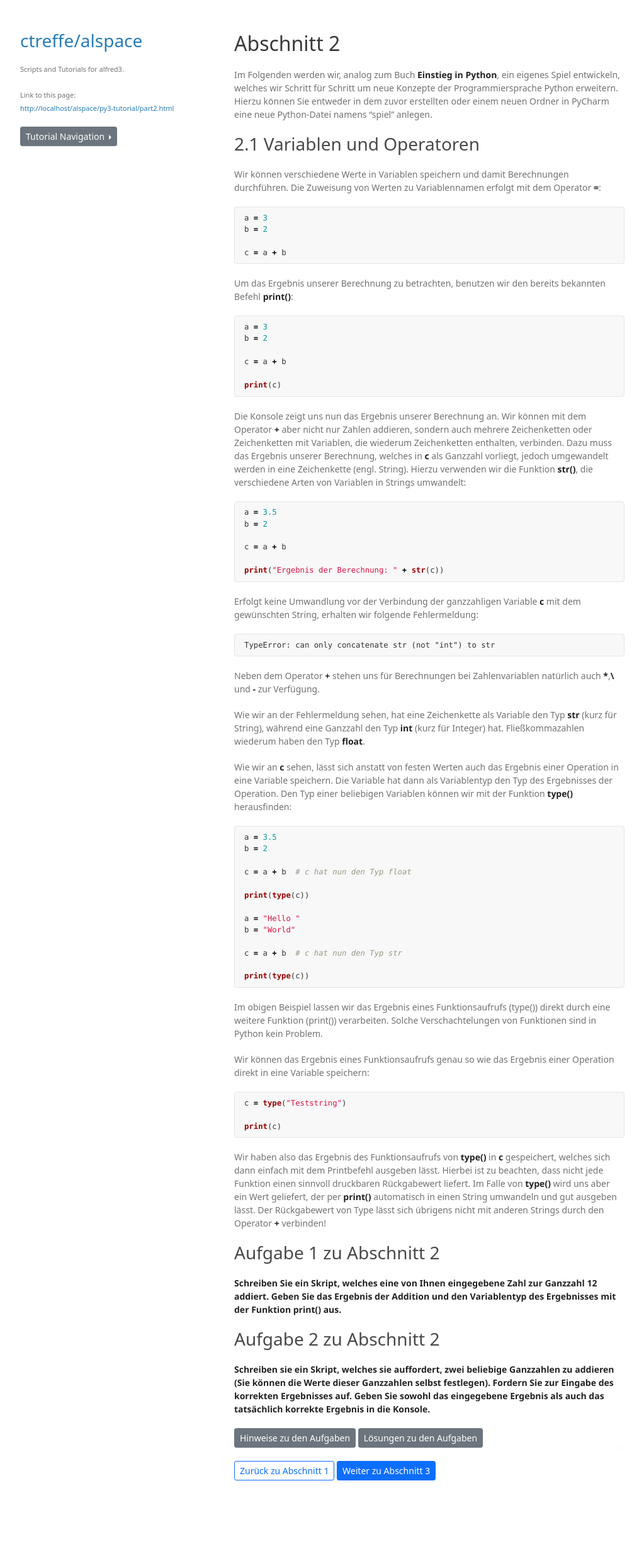
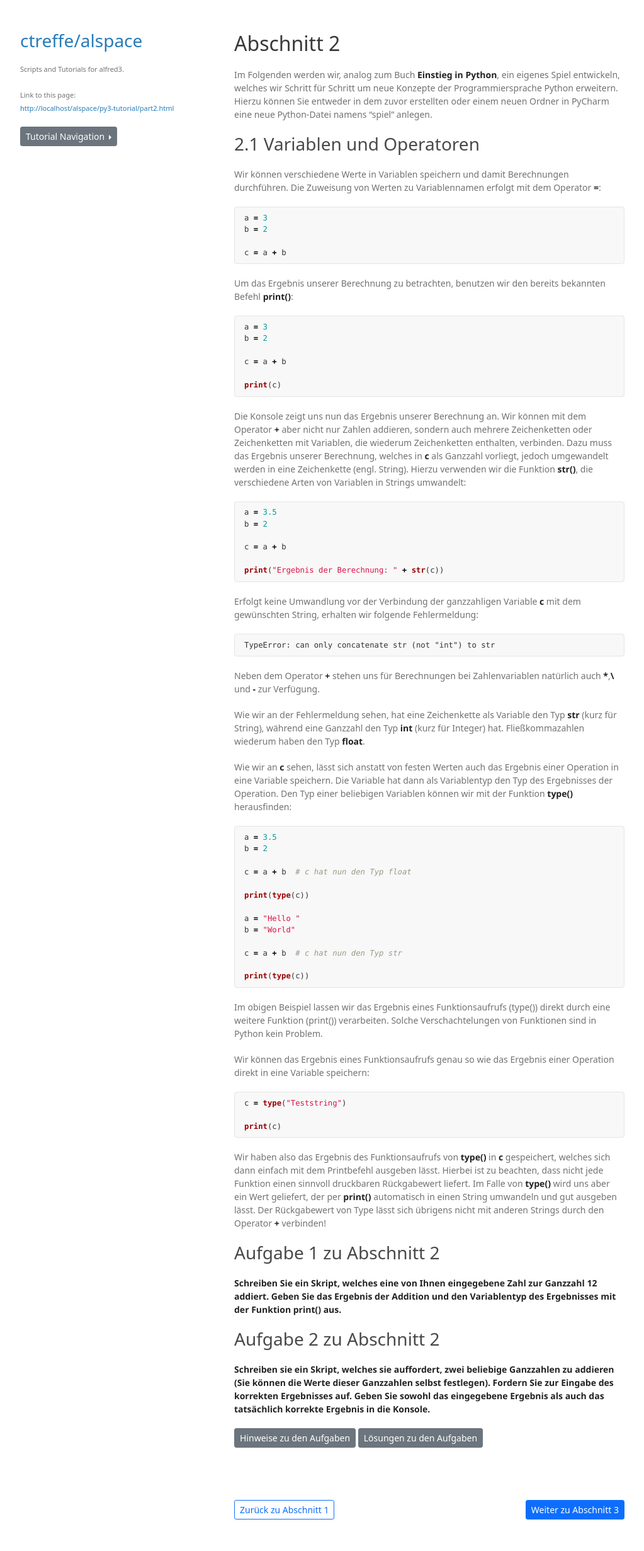
Before and after one commit to ctreffe/alspace, a Jekyll site: the page built from py3-tutorial/part2.md, in a window 1280 px wide. Shown: the whole page at 63% size, without its empty margins (128-1151 px from the left). Built offline with Jekyll 4.4.1, drawn with Linux system fonts in a browser that asks for light colours; some web fonts are replaced; our own code applies the rules of GitHub Pages for plain Markdown files; before the commit the page ends 2400 px from its top, so only the background shows below that.

Commit message:
Test new button layout 3

```diff
--- a/py3-tutorial/part2.md
+++ b/py3-tutorial/part2.md
@@ -121,9 +121,9 @@ Ergebnis in die Konsole.**
   <a href="part2_solution" class="btn btn-secondary btn-sm" tabindex="3" role="button" aria-disabled="true">Lösungen zu den Aufgaben</a>
 </div>
 
----
+<br><br><br>
 
-<div class="d-grid gap-2 d-md-block justify-content-md-center">
+<div class="d-grid gap-2 d-md-flex justify-content-md-between">
   <a href="part1" class="btn btn-outline-primary btn-sm" tabindex="1" role="button" aria-disabled="true">Zurück zu Abschnitt 1</a>
 
   <a href="part3" class="btn btn-primary btn-sm" tabindex="4" role="button" aria-disabled="true">Weiter zu Abschnitt 3</a>
```
